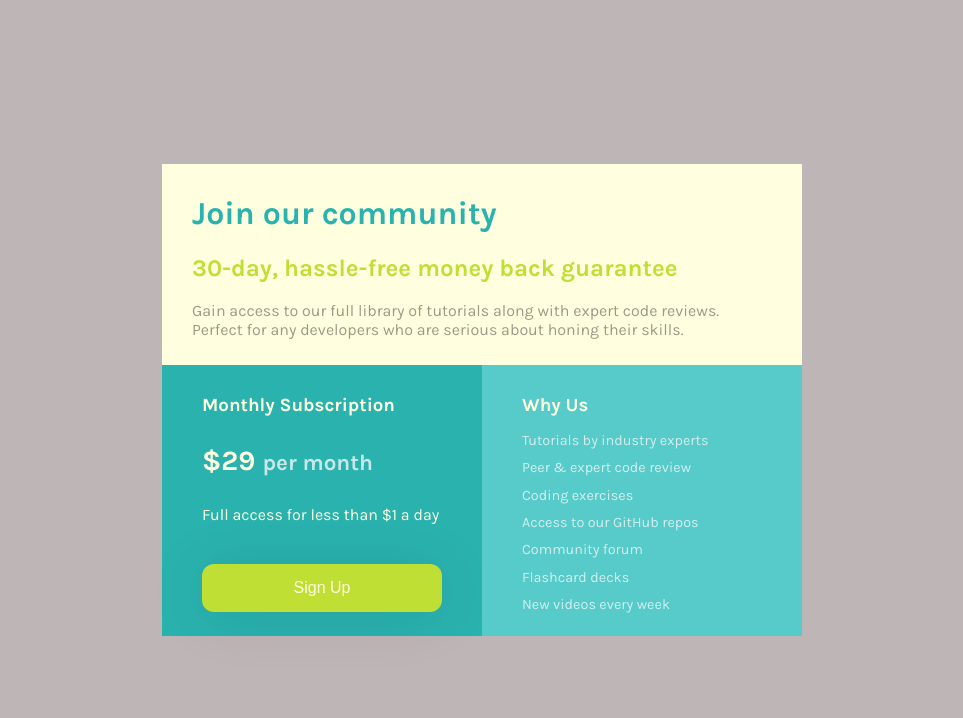
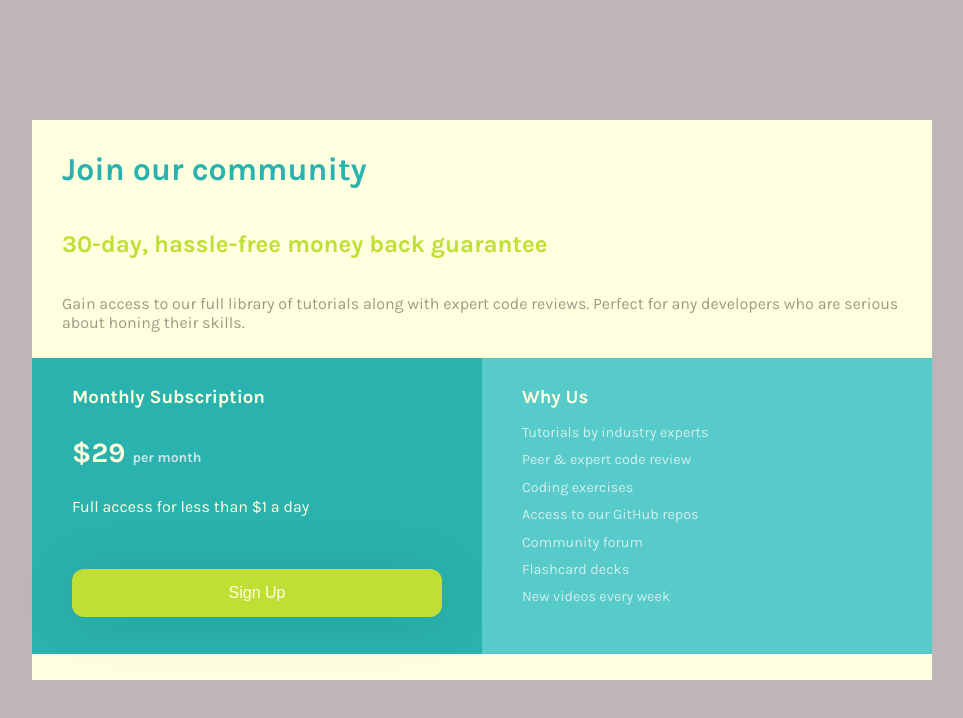
Before and after one commit to kiviekelvin/single-price-grid-component-master, a plain HTML site: page Index.html in a window 1280 px wide. Shown: the whole page, without its empty margins (158-1121 px from the left). Drawn offline with Linux system fonts and the light colour scheme.

Commit message:
update 0.23

```diff
--- a/main.css
+++ b/main.css
@@ -12,6 +12,7 @@ body {
 }
 
 .container {
+    width: 100%;
     display: grid;
     grid-template-columns: 1fr 1fr;
 }
@@ -27,23 +28,35 @@ body {
     .container {
         grid-template-columns: 1fr;
     }
+
+    .full_body {
+        min-height: 600px;
+        min-width: 90%;
+    }
+
 }
 
 .full_body {
     font-family: karla;
-    width: 50%;
+    height: 70%;
+    width: 90%;
     background-color: #FFFFE0;
     padding: 0;
+    max-width: 900px;
 }
 
 .top_part {
     padding: 10px 30px;
+    display: grid;
+    grid-template-columns: 1fr;
+    width: auto;
+    height: auto;
     color: rgba(0, 0, 0, 0.397);
 }
 
 .top_part h1 {
     color: hsl(179, 62%, 43%);
-    padding: 15px auto;
+    /*padding: 15px auto;*/
 }
 
 .top_part h2 {
@@ -58,7 +71,7 @@ body {
 
 .small_text {
     color: #f8f8f8c2;
-    font-size: 0.8em;
+    font-size: 0.5em;
 }
 
 .item-2 {
```
Also changed, not shown: Index.html (+2 -1 lines).
